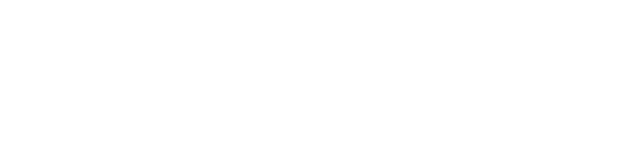
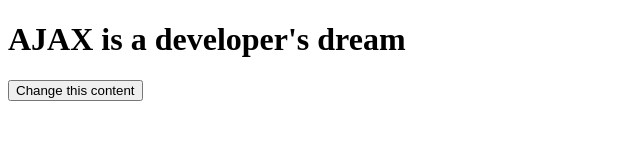
Before and after one commit to chandan-ojha/js-ajax, a plain HTML site: page practice_1/index.html in a window 1280 px wide. Shown: the whole page, without its empty margins (0-640 px from the left). Drawn offline with Linux system fonts and the light colour scheme.

Commit message:
practice_1 completed

```diff
--- a/practice_1/index.html
+++ b/practice_1/index.html
@@ -8,6 +8,11 @@
 </head>
 <body>
 
+  <div id="demo">
+     <h1>AJAX is a developer's dream</h1>
+     <p><button onclick="loadData()">Change this content </button></p>
+  </div>
+
   <script src="./script.js"></script>
 </body>
 </html>
--- a/practice_1/script.js
+++ b/practice_1/script.js
@@ -0,0 +1,16 @@
+function loadData(){
+  //create a new request
+  const xhr = new XMLHttpRequest();
+
+  //what to do when response arrives
+  xhr.onload = function(){
+    const container = document.getElementById("demo");
+    container.innerHTML = xhr.responseText;
+  };
+
+  //prepare requests - methods: GET, POST, PUT, PATCH, DELETE,OPTIONS
+  xhr.open("GET","./data/data.txt");
+
+  //send request
+  xhr.send();
+}
```
Also changed, not shown: practice_1/data/data.txt (added).
